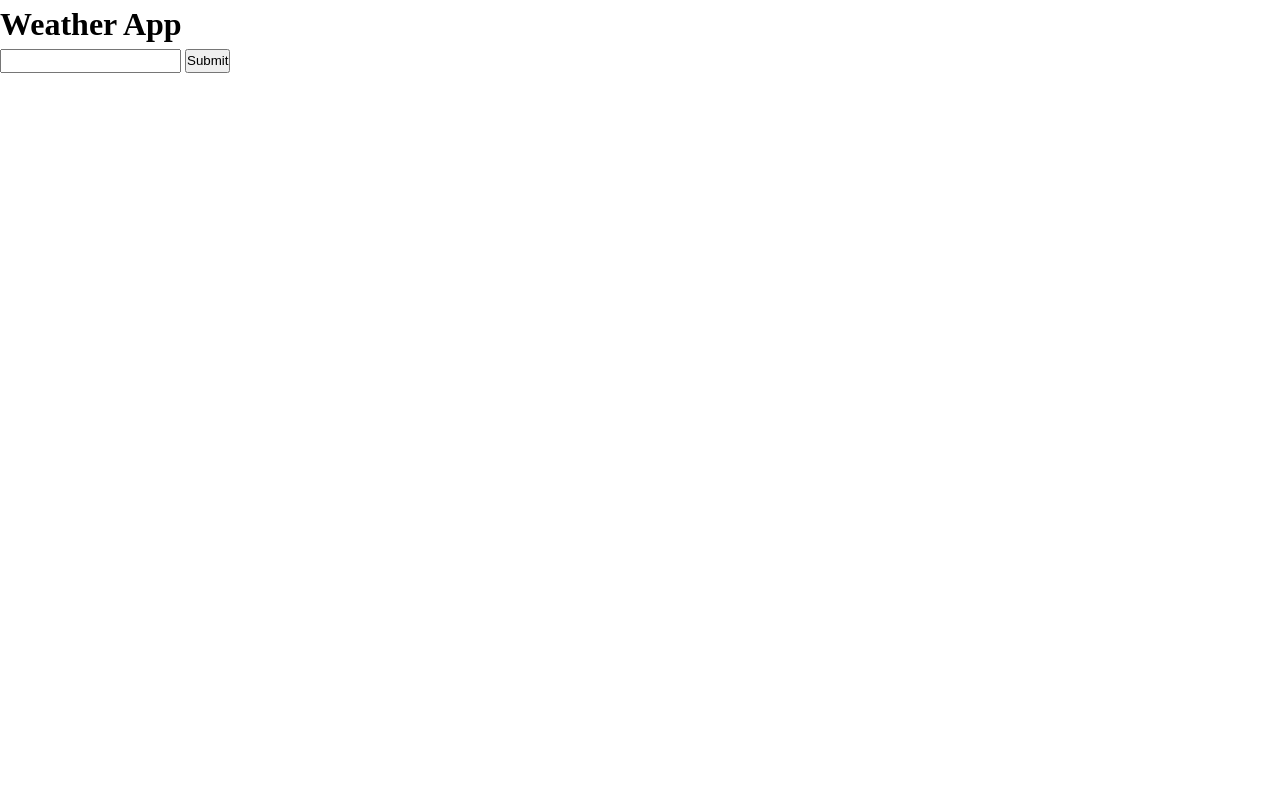
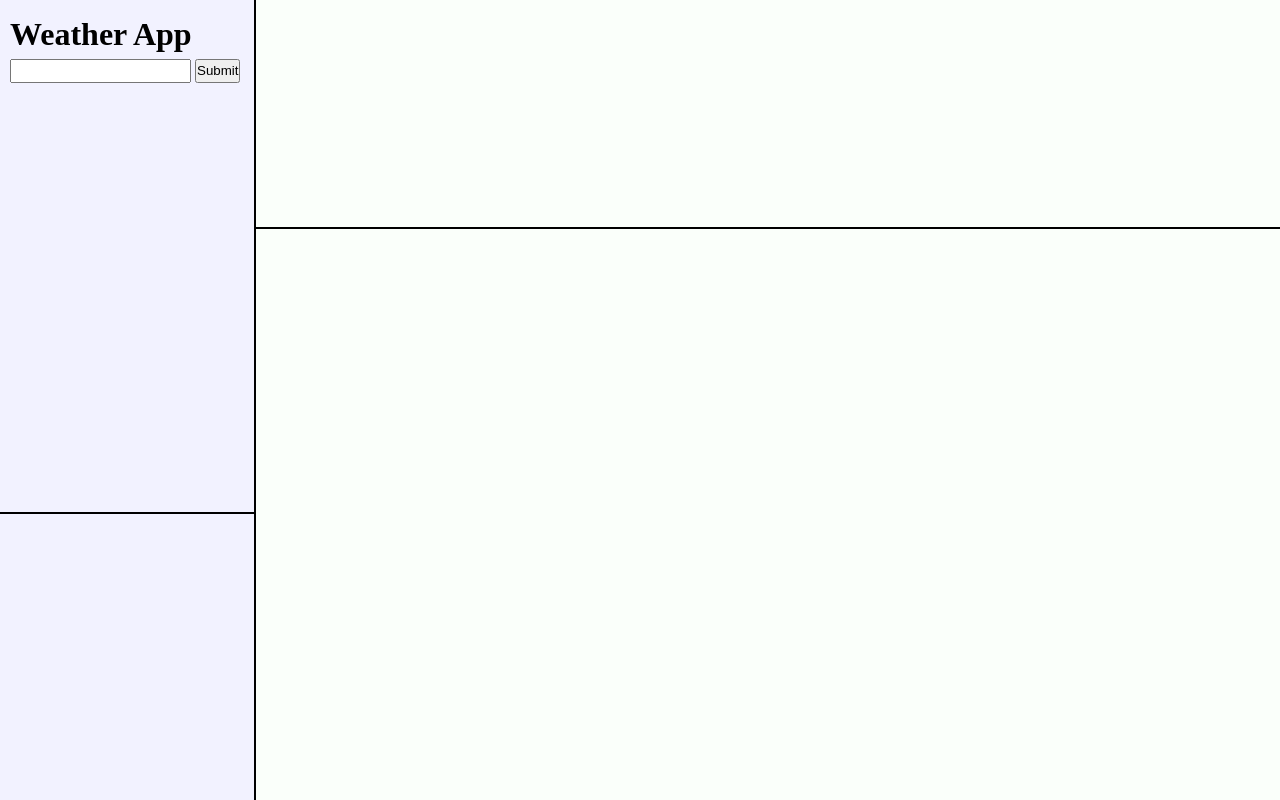
Before and after one commit to xavpav9/odin-weather-app, a website built with webpack: page src/template.html in a window 1280 px wide. Built offline with nearby package versions, Linux system fonts and the light colour scheme.

Commit message:
Create full page layout

```diff
--- a/src/style.css
+++ b/src/style.css
@@ -3,3 +3,40 @@
   margin: 0px;
   line-height: 1.5;
 }
+
+body {
+  display: grid;
+  grid-template: 4fr 5fr 5fr / 1fr 4fr;
+
+  width: 100vw;
+  height: 100vh;
+
+  & > div {
+    box-sizing: border-box;
+    padding: 10px;
+  }
+}
+
+div.options {
+  grid-row: 1 / 3;
+  background-color: #f2f2ff;
+  border-bottom: 2px solid black;
+  border-right: 2px solid black;
+
+}
+
+div.day-scroller {
+  background-color: #fafffa;
+  border-bottom: 2px solid black;
+}
+
+div.now {
+  grid-area: 3 / 1 / 4 / 2;
+  background-color: #f2f2ff;
+  border-right: 2px solid black;
+}
+
+div.selected-day {
+  grid-row: 2 / 4;
+  background-color: #fafffa;
+}
--- a/src/template.html
+++ b/src/template.html
@@ -7,10 +7,18 @@
   </head>
 
   <body>
-    <h1>Weather App</h1>
-    <form method="" action="">
-      <input type="text" name="location" id="location">
-      <button class="submit">Submit</button>
-    </form>
+    <div class="options">
+      <h1>Weather App</h1>
+      <form method="" action="">
+        <input type="text" name="location" id="location">
+        <button class="submit">Submit</button>
+      </form>
+    </div>
+    <div class="day-scroller">
+    </div>
+    <div class="now">
+    </div>
+    <div class="selected-day">
+    </div>
   </body>
 </html>
```
